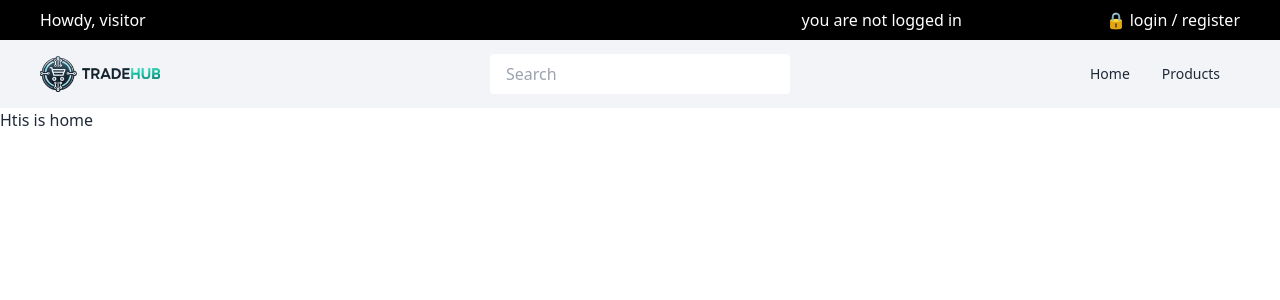
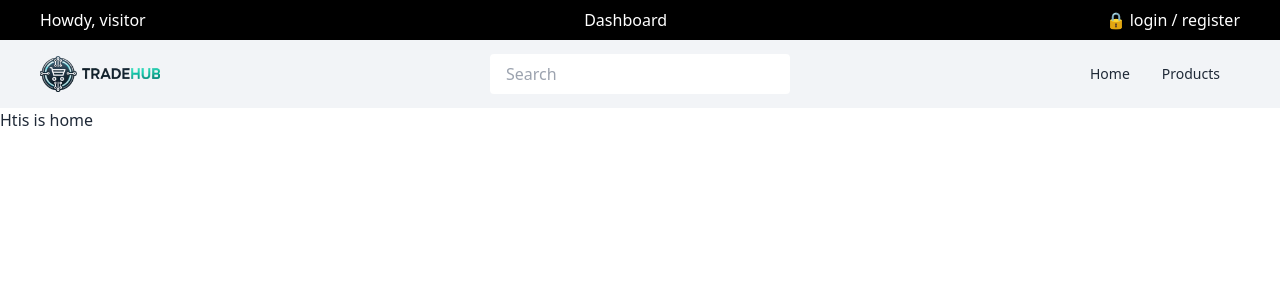
Before and after one commit to devjunayed/trade-hub-client, a Next.js app: page / in a window 1280 px wide. Shown: the top 300 px of the page. Built offline with nearby package versions, Linux system fonts and the light colour scheme.

Commit message:
some changes in topbnavbar

```diff
--- a/package.json
+++ b/package.json
@@ -12,7 +12,7 @@
     "next": "15.0.0",
     "react": "19.0.0-rc-65a56d0e-20241020",
     "react-dom": "19.0.0-rc-65a56d0e-20241020",
-    "react-fast-marquee": "^1.6.5"
+    "swiper": "^11.1.14"
   },
   "devDependencies": {
     "@types/node": "^20",
--- a/src/components/Shared/TopNavbar/TopNavbar.tsx
+++ b/src/components/Shared/TopNavbar/TopNavbar.tsx
@@ -1,6 +1,5 @@
 import Link from "next/link";
 import React from "react";
-import Marquee from "react-fast-marquee";
 
 const TopNavbar = () => {
   return (
@@ -8,8 +7,10 @@ const TopNavbar = () => {
       <div>
         <p>Howdy, visitor </p>
       </div>
-      <div className="w-9/12">
-        <Marquee>you are not logged in</Marquee>
+      <div>
+        <ul>
+          <li><Link href="/dashboard">Dashboard</Link></li>
+        </ul>
       </div>
       <div>
         <p>
```
Also changed, not shown: 1 other file (tests, documents, lock files or other folders).
